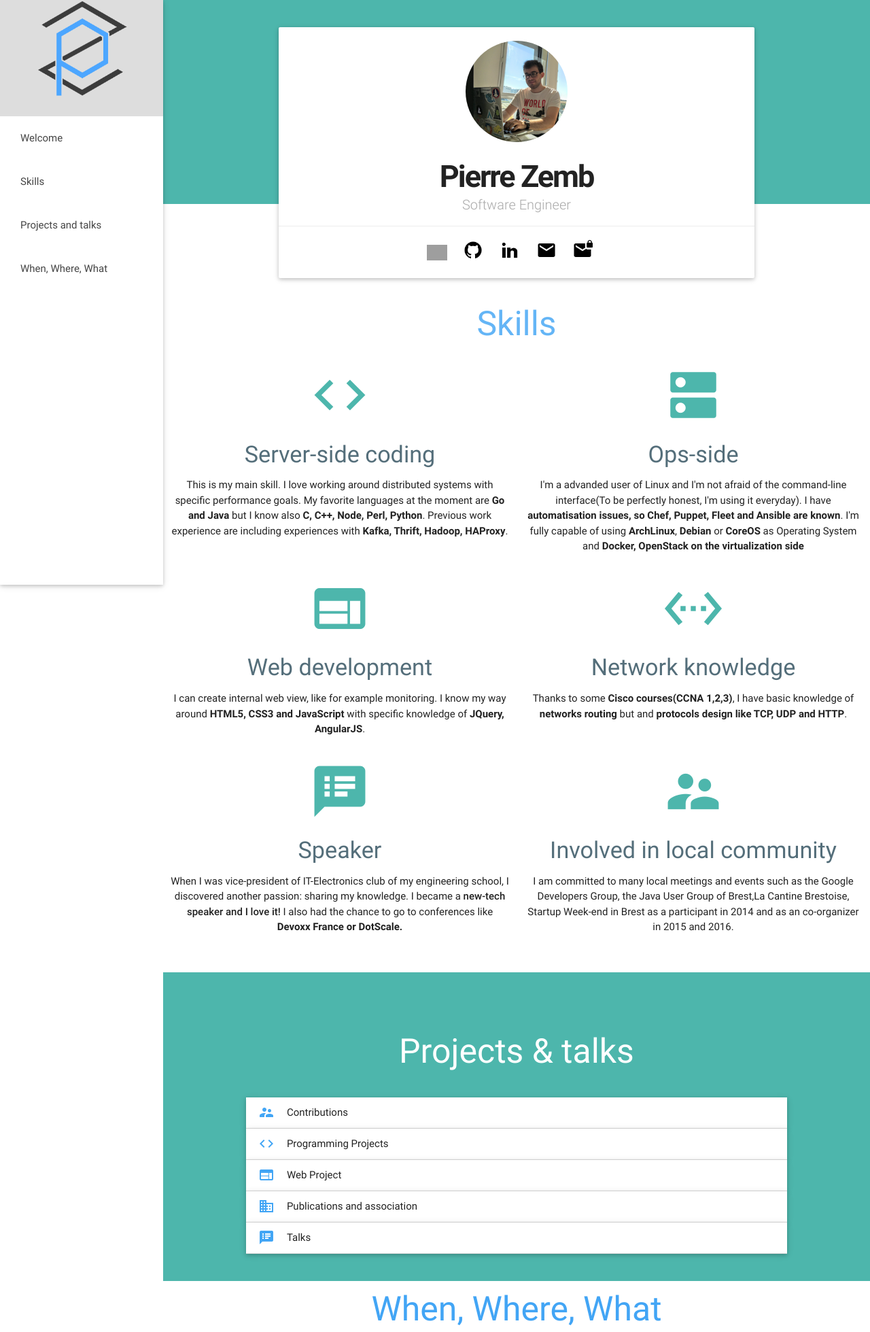
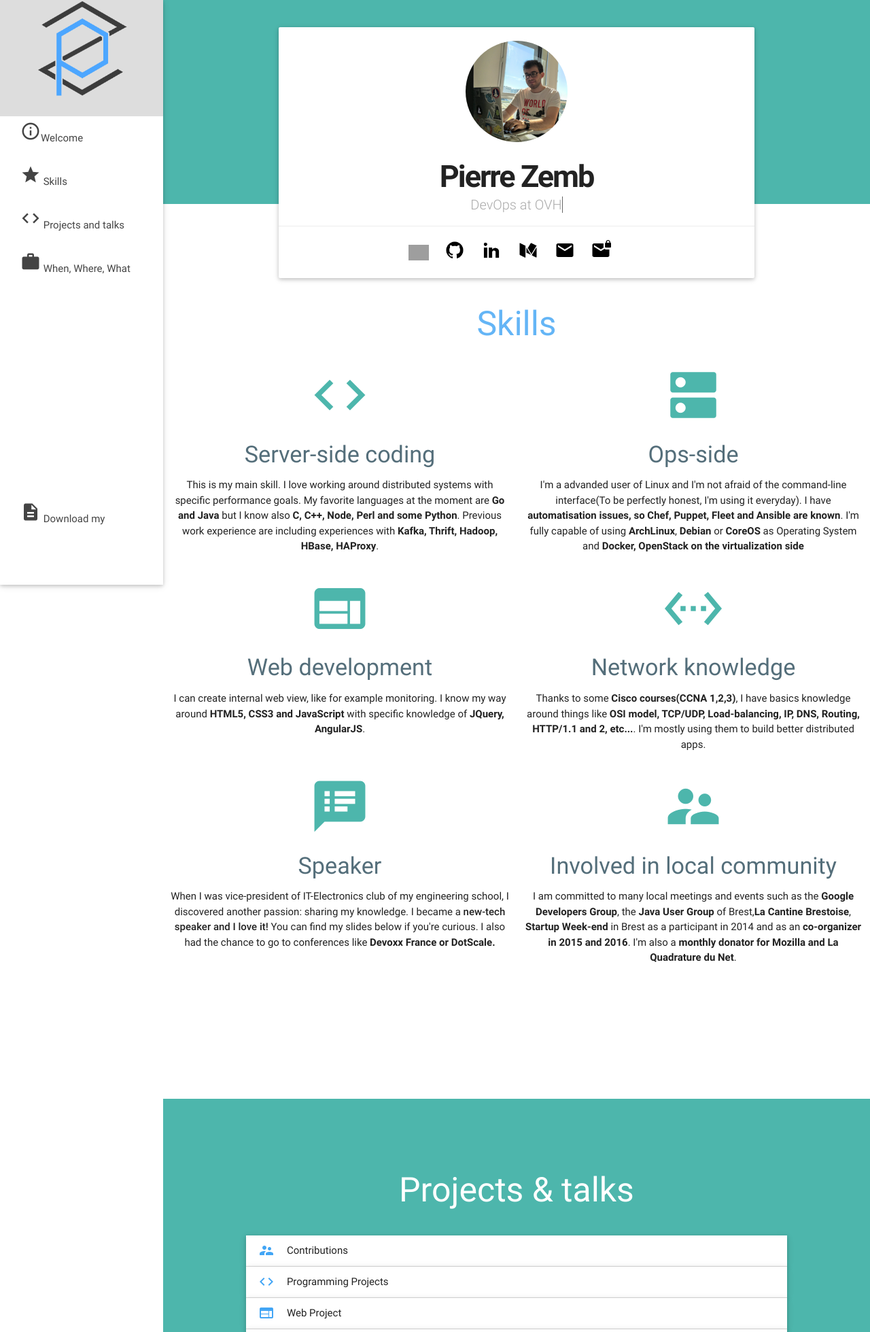
Before and after one commit to PierreZ/portfolio, a PHP site: page / in a window 1280 px wide. Shown: the top 1959 px of the page at 68% size. Run offline with PHP 8.4, Linux system fonts and the light colour scheme; some libraries are stand-ins or nearby versions; grey boxes are pictures that could not be loaded.

Commit message:
adding medium and fixing css

```diff
--- a/css/index.css
+++ b/css/index.css
@@ -7,6 +7,10 @@
   }
 }
 
+.bottom{
+    position: absolute;
+    bottom: 65px;
+}
   body {
     display: flex;
     min-height: 100vh;
@@ -22,8 +26,8 @@
 }
 
 #projects {
-  padding-top: 50px;
-  padding-bottom: 25px;
+    margin-top: -150px;
+    padding-bottom: 75px;
 }
 
 .go_up{
--- a/index.html
+++ b/index.html
@@ -21,10 +21,11 @@
 		</div>
 		<ul id="nav-mobile" class="side-nav fixed">
 			<li class="center-align"><img src="images/fav.png" width="150px"></li>
-			<li class="bold"><a href="#welcome" class="waves-effect waves-teal">Welcome</a></li>
-			<li class="bold"><a href="#skills" class="waves-effect waves-teal">Skills</a></li>
-			<li class="bold"><a href="#projects" class="waves-effect waves-teal">Projects and talks</a></li>
-			<li class="bold"><a href="#what" class="waves-effect waves-teal">When, Where, What</a></li>
+			<li class="bold"><a href="#welcome" class="waves-effect waves-teal"><i class="small material-icons left-align">info_outline</i>Welcome</a></li>
+			<li class="bold"><a href="#skills" class="waves-effect waves-teal"><i class="small material-icons">star</i> Skills</a></li>
+			<li class="bold"><a href="#projects" class="waves-effect waves-teal"><i class="small material-icons">code</i> Projects and talks</a></li>
+			<li class="bold"><a href="#what" class="waves-effect waves-teal"><i class="small material-icons">work</i> When, Where, What</a></li>
+			<li class="bold bottom"><a href="CV.pdf" class="waves-effect waves-teal"><i class="small material-icons">description</i> Download my Resume</a></li>
 		</ul>
 	</header>
 
@@ -39,13 +40,14 @@
 			<div class="card-content">
 				<span class="card-title"><img class="circle responsive-img profile_img" src="images/myself.png"></span>
 				<h1>Pierre Zemb</h1>
-				<h2>Software Engineer</h2>
+				<h2><span class="txt-rotate biggest" data-period="2000" data-rotate='[ "Software Engineer", "DevOps at OVH","Open Source Advocate","Archlinux/CoreOS user" ]'></span></h2>
 			</div>
 			<div class="card-action">
 				<!-- Icons from https://materialdesignicons.com/ -->
 				<a href="http://twitter.com/PierreZ"><img class="socials_icons" src="images/twitter.png" alt="Twitter" /></a>
 				<a href="https://github.com/PierreZ"><img class="socials_icons"  src="images/github.png" alt="git" /></a>
 				<a href="http://www.linkedin.com/pub/pierre-zemb/5b/412/800"><img class="socials_icons" src="images/linkedin.png" alt="Youtube" /></a>
+                <a href="https://medium.com/@PierreZ"><img class="socials_icons" src="images/medium.png"></a>
 				<a href="mailto:contact@pierrezemb.fr"><img class="socials_icons" src="images/email.png" alt="mail" /></a>
 				<a href="https://keybase.io/PierreZ/key.asc"><img class="socials_icons" src="images/email-secure.png" alt="Keybase" /></a>
 			</div>
@@ -58,7 +60,7 @@
 				<div class="col s12 m6 l6">
 					<i class="large material-icons teal-text text-lighten-2">code</i>
 					<h4 class="blue-grey-text text-darken-1">Server-side coding</h4>
-					<p>This is my main skill. I love working around distributed systems with specific performance goals. My favorite languages at the moment are <b>Go and Java</b> but I know also  <b>C, C++, Node, Perl, Python</b>. Previous work experience are including experiences with <b>Kafka, Thrift, Hadoop, HAProxy</b>.</p>
+					<p>This is my main skill. I love working around distributed systems with specific performance goals. My favorite languages at the moment are <b>Go and Java</b> but I know also  <b>C, C++, Node, Perl and some Python</b>. Previous work experience are including experiences with <b>Kafka, Thrift, Hadoop, HBase, HAProxy</b>.</p>
 				</div>
 				<div class="col s12 m6 l6">
 					<i class="large material-icons teal-text text-lighten-2">dns</i>
@@ -76,24 +78,24 @@
 				<div class="col s12 m6 l6">
 					<i class="large material-icons teal-text text-lighten-2">settings_ethernet</i>
 					<h4 class="blue-grey-text text-darken-1">Network knowledge</h4>
-					<p>Thanks to some <b>Cisco courses(CCNA 1,2,3)</b>, I have basic knowledge of <b>networks routing</b> but and <b>protocols design like TCP, UDP and HTTP</b>.</p>
+					<p>Thanks to some <b>Cisco courses(CCNA 1,2,3)</b>, I have basics knowledge around things like <b>OSI model, TCP/UDP, Load-balancing, IP, DNS, Routing, HTTP/1.1 and 2, etc...</b>. I'm mostly using them to build better distributed apps.</p>
 				</div>
 			</div>
 			<div class="row">
 				<div class="col s12 m6 l6">
 					<i class="large material-icons teal-text text-lighten-2">speaker_notes</i>
 					<h4 class="blue-grey-text text-darken-1">Speaker</h4>
-					<p>When I was vice-president of IT-Electronics club of my engineering school, I discovered another passion: sharing my knowledge. I became a <strong>new-tech speaker and I love it!</strong> I also had the chance to go to conferences like <b>Devoxx France or DotScale.</b></p>
+					<p>When I was vice-president of IT-Electronics club of my engineering school, I discovered another passion: sharing my knowledge. I became a <strong>new-tech speaker and I love it!</strong> You can find my slides below if you're curious. I also had the chance to go to conferences like <b>Devoxx France or DotScale.</b></p>
 				</div>
 				<div class="col s12 m6 l6">
 					<i class="large material-icons teal-text text-lighten-2">supervisor_account</i>
 					<h4 class="blue-grey-text text-darken-1">Involved in local community</h4>
-					<p><p>I am committed to many local meetings and events such as the Google Developers Group, the Java User Group of Brest,La Cantine Brestoise, Startup Week-end in Brest as a participant in 2014 and as an co-organizer in 2015 and 2016.</p>
+					<p><p>I am committed to many local meetings and events such as the <b>Google Developers Group</b>, the <b>Java User Group</b> of Brest,<b>La Cantine Brestoise</b>, <b>Startup Week-end</b> in Brest as a participant in 2014 and as an <b>co-organizer in 2015 and 2016</b>. I'm also a <b>monthly donator for Mozilla and La Quadrature du Net</b>.</p>
 				</div>
 			</div>
 		</div>
 
-		<div id="projects" class="row go_up teal lighten-2">
+		<div id="projects" class="row teal lighten-2">
 			<h1 class="white-text header center-align">Projects & talks</h1>
 			<div class="col s12 m8 offset-m2 l10 offset-l1">
 				<ul class="collapsible popout" data-collapsible="accordion">
@@ -321,12 +323,12 @@
 		</div>
 
 		<!-- http://codepen.io/samerpik/pen/OVKyVZ -->
-		<div id="what" class="main-container go_up go_down">
+		<div id="what" class="main-container">
 			<section id="timeline" class="timeline-outer">
 				<div class="container" id="content">
 					<div class="row">
 						<div class="col s12 m12 l12">
-							<h1 class="blue-text text-lighten-1 header">When, Where, What</h1>
+							<h1 class="blue-text text-lighten-2">When, Where, What</h1>
 							<ul class="timeline">
 								<li class="event" data-date="2015/Present">
 
@@ -368,9 +370,10 @@
 										<p>My goal was to <strong>optimize it</strong> to make it more useable.</p>
 									</li>
 									<li class="event" data-date="2010/2016">
-										<h3>ISEN Brest</h3>
+
 										<div class="center-align">
 											<a href="http://http://www.isen.fr"><img src="images/isen.jpg" class="center-align responsive-img"></a>
+											<h3>ISEN Brest</h3>
 										</div>
 										<p><strong>Technical courses across Computer and Network Cycle (2 years) and Specialization in Software Engineering (2 years):</strong></p>
 										<ul>
@@ -396,28 +399,27 @@
 				<br/>
 			</div>
 
-        <footer class="page-footer">
+        <footer class="page-footer teal lighten-2">
           <div class="container">
             <div class="row">
               <div class="col l6 s12">
-                <h5 class="white-text">Footer Content</h5>
-                <p class="grey-text text-lighten-4">You can use rows and columns here to organize your footer content.</p>
+                <h5 class="white-text">Pierre Zemb's portfolio</h5>
+
               </div>
               <div class="col l4 offset-l2 s12">
                 <h5 class="white-text">Links</h5>
                 <ul>
-                  <li><a class="grey-text text-lighten-3" href="#!">Link 1</a></li>
-                  <li><a class="grey-text text-lighten-3" href="#!">Link 2</a></li>
-                  <li><a class="grey-text text-lighten-3" href="#!">Link 3</a></li>
-                  <li><a class="grey-text text-lighten-3" href="#!">Link 4</a></li>
+                  <li><a class="grey-text text-lighten-3" href="https://twitter.com/PierreZ">Twitter</a></li>
+                  <li><a class="grey-text text-lighten-3" href="https://github.com/PierreZ">GitHub</a></li>
+                  <li><a class="grey-text text-lighten-3" href="http://www.linkedin.com/pub/pierre-zemb/5b/412/800">LinkedIn</a></li>
                 </ul>
               </div>
             </div>
           </div>
           <div class="footer-copyright">
             <div class="container">
-            © 2014 Copyright Text
-            <a class="grey-text text-lighten-4 right" href="#!">More Links</a>
+            © 2016 Copyright Text
+            <a class="grey-text text-lighten-4 right" href="https://github.com/PierreZ/portfolio">The code is available on GitHub</a>
             </div>
           </div>
         </footer>
--- a/js/index.js
+++ b/js/index.js
@@ -1 +1,58 @@
 $('.button-collapse').sideNav();
+
+var TxtRotate = function(el, toRotate, period) {
+  this.toRotate = toRotate;
+  this.el = el;
+  this.loopNum = 0;
+  this.period = parseInt(period, 10) || 2000;
+  this.txt = '';
+  this.tick();
+  this.isDeleting = false;
+};
+
+TxtRotate.prototype.tick = function() {
+  var i = this.loopNum % this.toRotate.length;
+  var fullTxt = this.toRotate[i];
+
+  if (this.isDeleting) {
+    this.txt = fullTxt.substring(0, this.txt.length - 1);
+  } else {
+    this.txt = fullTxt.substring(0, this.txt.length + 1);
+  }
+
+  this.el.innerHTML = '<span class="wrap">'+this.txt+'</span>';
+
+  var that = this;
+  var delta = 150 - Math.random() * 100;
+
+  if (this.isDeleting) { delta /= 2; }
+
+  if (!this.isDeleting && this.txt === fullTxt) {
+    delta = this.period;
+    this.isDeleting = true;
+  } else if (this.isDeleting && this.txt === '') {
+    this.isDeleting = false;
+    this.loopNum++;
+    delta = 500;
+  }
+
+  setTimeout(function() {
+    that.tick();
+  }, delta);
+};
+
+window.onload = function() {
+  var elements = document.getElementsByClassName('txt-rotate');
+  for (var i=0; i<elements.length; i++) {
+    var toRotate = elements[i].getAttribute('data-rotate');
+    var period = elements[i].getAttribute('data-period');
+    if (toRotate) {
+      new TxtRotate(elements[i], JSON.parse(toRotate), period);
+    }
+  }
+  // INJECT CSS
+  var css = document.createElement("style");
+  css.type = "text/css";
+  css.innerHTML = ".txt-rotate > .wrap { border-right: 0.08em solid #666 }";
+  document.body.appendChild(css);
+};
```
Also changed, not shown: images/medium.png (added), 1 other file.
